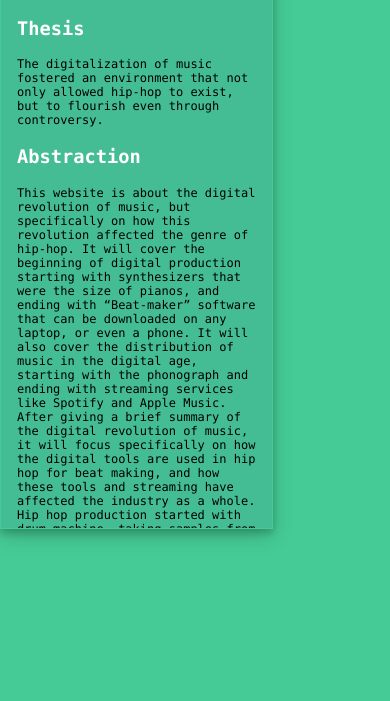
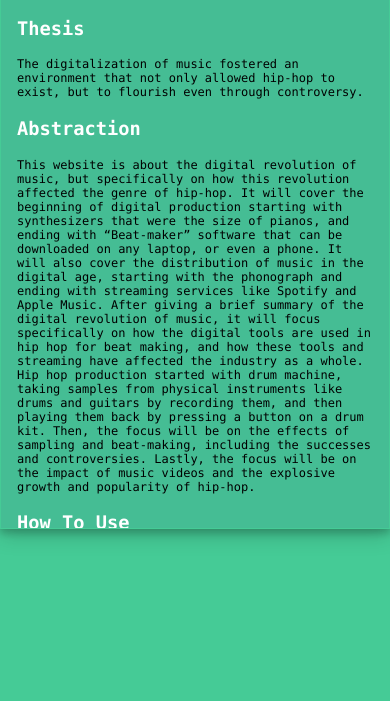
Before and after one commit to ahmni/Hip-Hop-Tech, a plain HTML site: page index.html in a window 390 px wide. Shown: the part 143-844 px from the top of the page. Drawn offline with Linux system fonts and the light colour scheme; no server answers.

Commit message:
responsive changes

```diff
--- a/css/style.css
+++ b/css/style.css
@@ -1108,6 +1108,7 @@ we use margins because transforms will be applied dynamically */
 	padding: 0;
 	border: 1px solid rgb(69, 203, 150);
 	width: 38%;
+	min-width: 500px;
 	height:75%;
 	max-height:85%;
 	box-shadow: 0 4px 8px 0 rgba(0,0,0,0.2),0 6px 20px 0 rgba(0,0,0,0.19);
@@ -1115,9 +1116,9 @@ we use margins because transforms will be applied dynamically */
 	animation-duration: 0.4s;
 	left:0;
 	top: 0;
-	right:0;
+	right:500px;
 	bottom: 0;
-	margin-right:60%;
+
 	-webkit-animation: animatetop 5s; /* Safari 4+ */
 	-moz-animation:    animatetop 5s; /* Fx 5+ */
 	-o-animation:      animatetop 5s; /* Opera 12+ */
@@ -1165,10 +1166,15 @@ we use margins because transforms will be applied dynamically */
 
   @media only screen and (max-width: 600px) {
 	.modal-content {
+		min-width: 0%;
 		width: 70%;
 		max-width: 70%;
-		margin-right: 30%;
 		height: 75%
+	}
+	#intro {
+		width: 100%;
+		height: 100%;
+		max-width: 100%;
 	}
 	p,ul, ol {
 		font-size: 12px;
```
